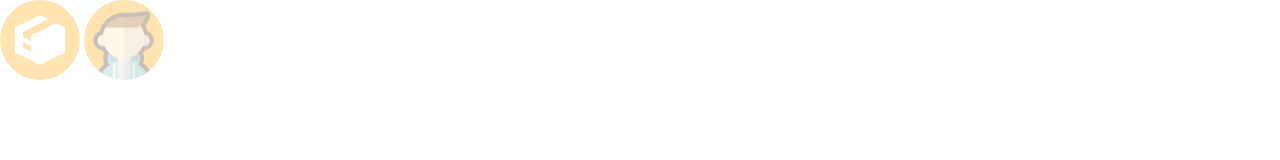
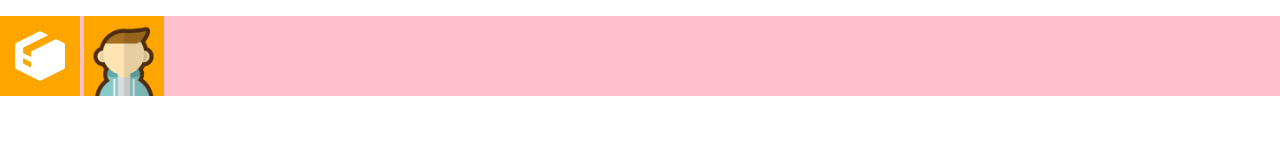
Before and after one commit to umedanaoyuki/MyAdvancedCSS, a plain HTML site: page index.html in a window 1280 px wide. Drawn offline with Linux system fonts and the light colour scheme.

Commit message:
vertical align: bottom

```diff
--- a/index.html
+++ b/index.html
@@ -8,7 +8,9 @@
   <link rel="stylesheet" href="style.css">
 </head>
 <body>
+  <p>
   <img src="logo.png" width="128" height="128">
   <img src="taro.png" width="120" height="90">
+  </p>
 </body>
 </html>
--- a/style.css
+++ b/style.css
@@ -4,10 +4,13 @@ body {
   margin: 0;
 }
 
+p {
+  background-color: pink;
+}
+
 img {
   width: 80px;
   height: 80px;
-  border-radius: 50%;
   object-fit: cover;
-  opacity: 0.3;
+  vertical-align: bottom;
 }
```
